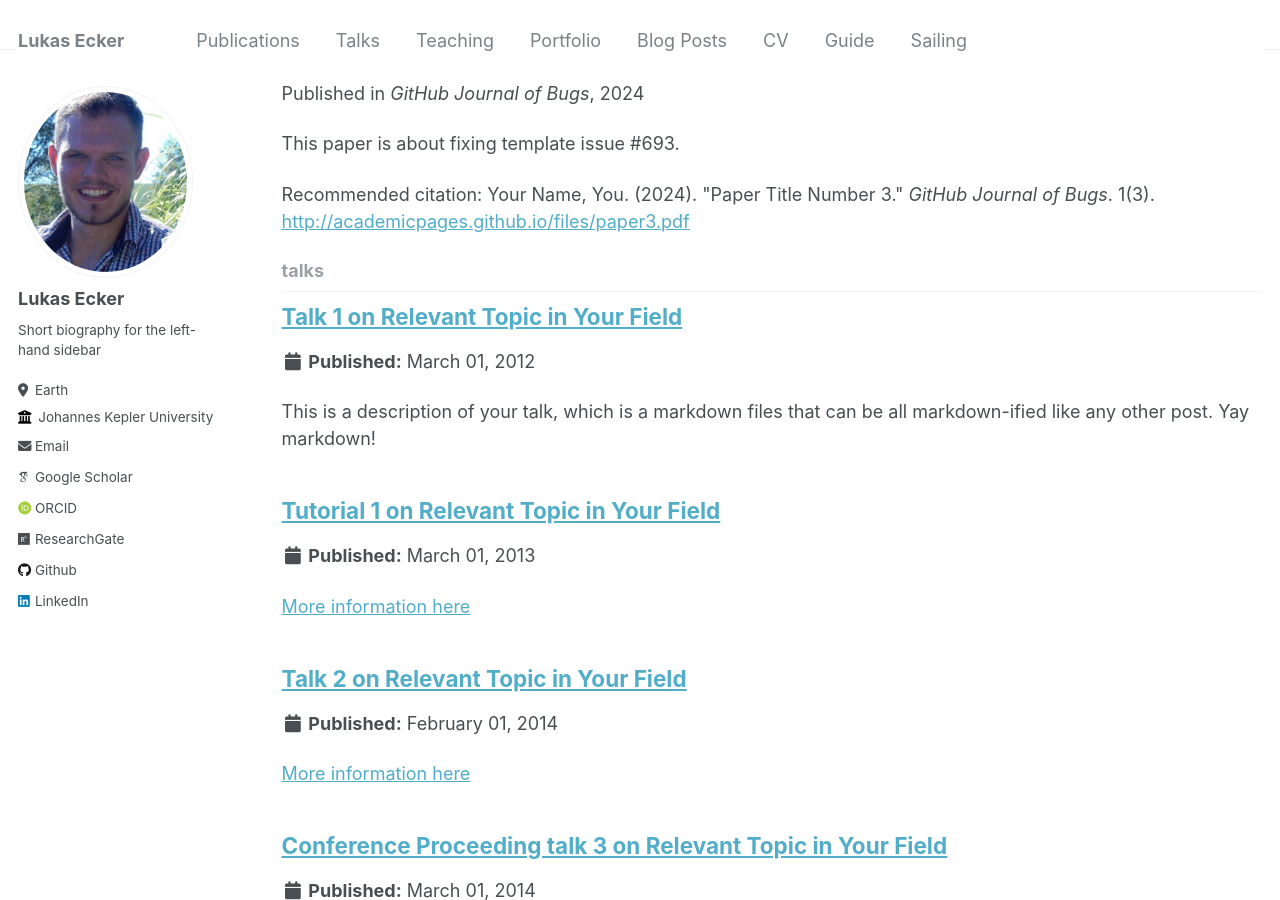
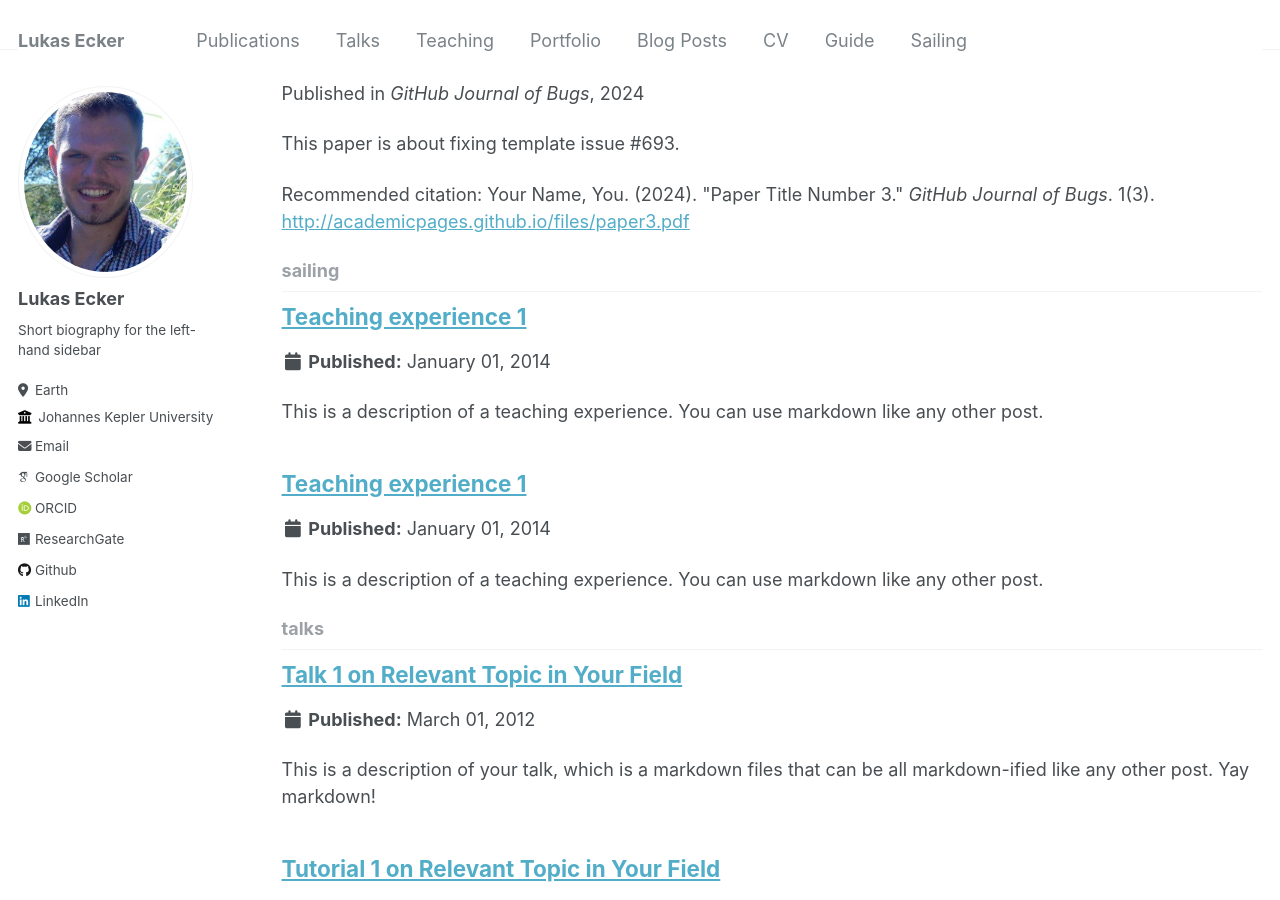
Before and after one commit to lukas-ecker/lukas-ecker.github.io, a Jekyll site: the page built from _pages/collection-archive.html, in a window 1280 px wide and 900 px high, scrolled down 1840 px. Built offline with Jekyll 4.4.1, drawn with Linux system fonts in a browser that asks for light colours; some web fonts are replaced; part of the change alters nothing that is shown.

Commit message:
Update _config.yml

```diff
--- a/_config.yml
+++ b/_config.yml
@@ -202,6 +202,9 @@ collections:
   teaching:
     output: true
     permalink: /:collection/:path/
+  sailing:
+    output: true
+    permalink: /:collection/:path/
   publications:
     output: true
     permalink: /:collection/:path/
```
